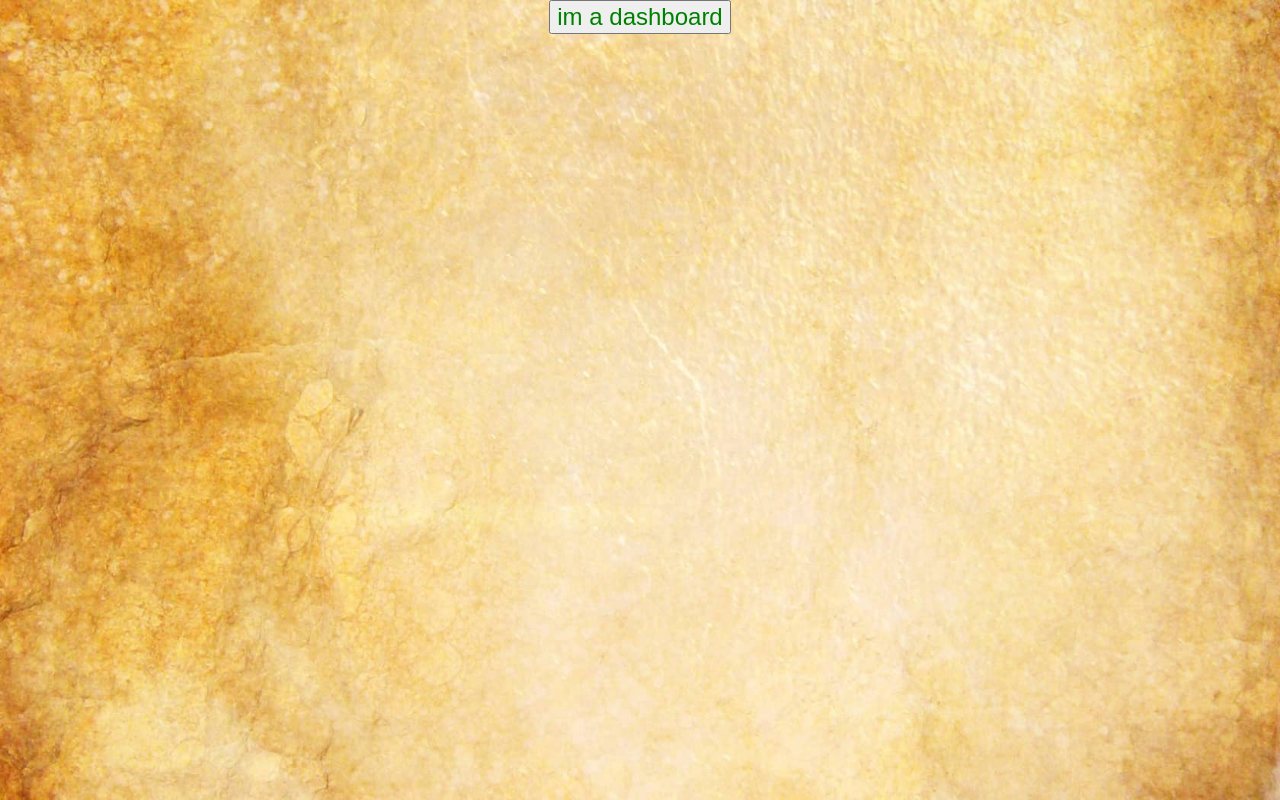
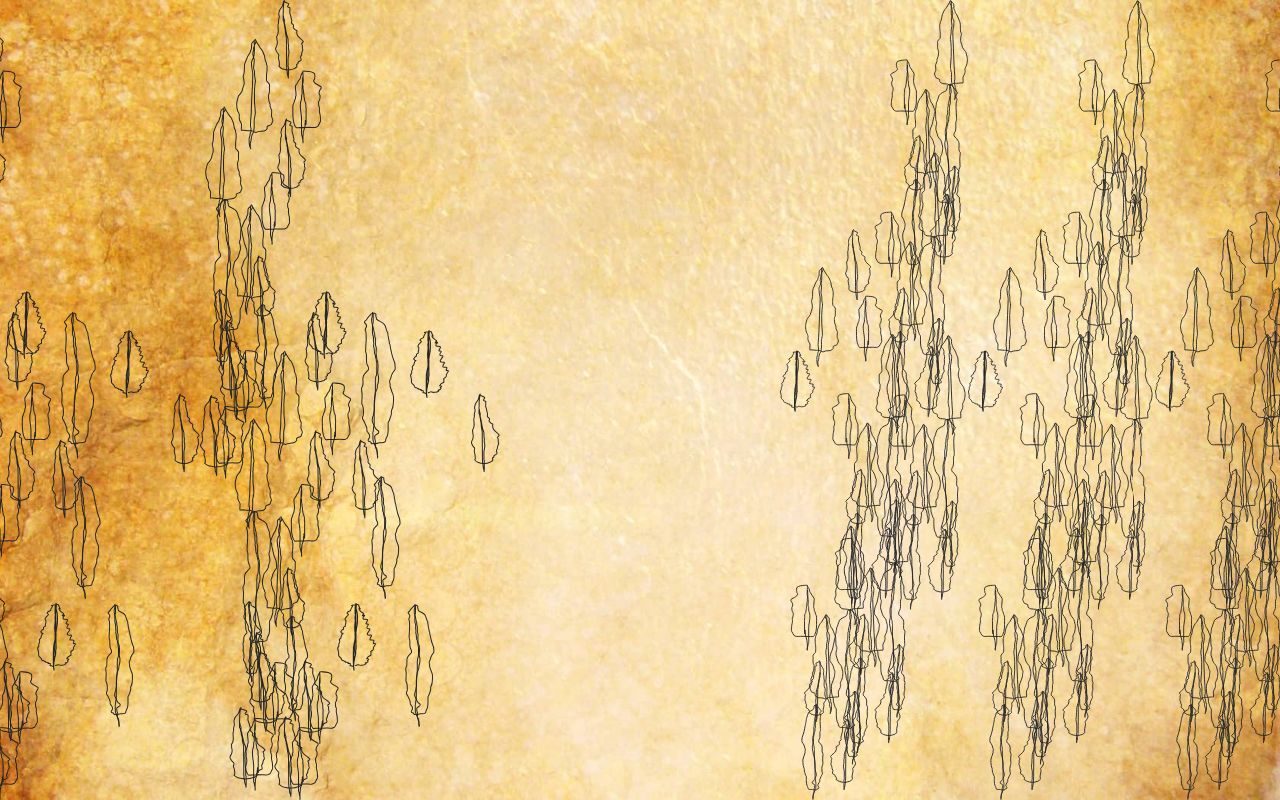
Before and after one commit to ants293/dragons-of-mugloar, a React (Create React App) app: page / in a window 1280 px wide. Built offline with nearby package versions, Linux system fonts and the light colour scheme; the HTML template or start-up script is replaced by a standard one.

Commit message:
Added border illustrations. App and root height full.

```diff
--- a/src/styledComponents/GlobalStyle.js
+++ b/src/styledComponents/GlobalStyle.js
@@ -10,4 +10,8 @@ export const GlobalStyle = createGlobalStyle`
     background-repeat: no-repeat;
     background-size: cover;
   }
+  .App,
+  #root {
+    height: 100%;
+  }
 `;
--- /dev/null
+++ b/src/views/Map/Map.Styles.js
@@ -0,0 +1,26 @@
+import styled from "styled-components";
+import treesLeft from "../../assets/illustrations/trees-left.svg";
+import treesRight from "../../assets/illustrations/trees-right.svg";
+
+export const Map = styled.div`
+  position: relative;
+  height: 100%;
+  &:before,
+  &:after {
+    content: "";
+    position: absolute;
+    top: 0;
+    bottom: 0;
+    width: 500px;
+  }
+  &:before {
+    left: 0;
+    background-image: url(${treesLeft});
+    background-position: center right;
+  }
+  &:after {
+    right: 0;
+    background-image: url(${treesRight});
+    background-position: center left;
+  }
+`;
--- a/src/views/Map/Map.jsx
+++ b/src/views/Map/Map.jsx
@@ -1,12 +1,8 @@
 import React from "react";
-import { MainButton } from "../../styledComponents/Buttons/Buttons.styles";
+import { Map } from "./Map.Styles";
 
 function MapView() {
-  return (
-    <div>
-      <MainButton>im a dashboard</MainButton>
-    </div>
-  );
+  return <Map></Map>;
 }
 
 export default MapView;
```
